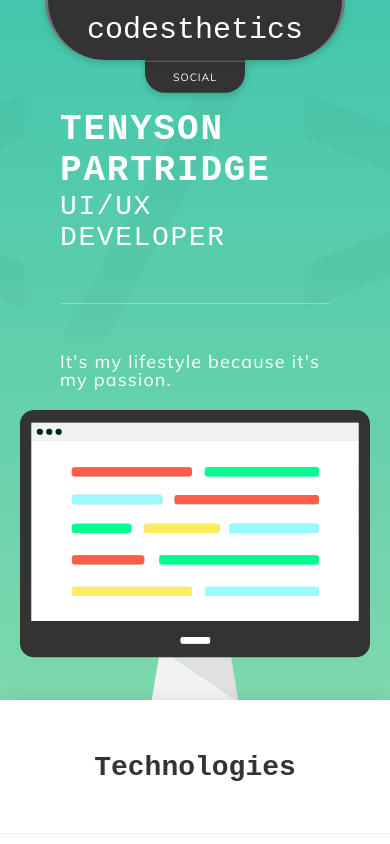
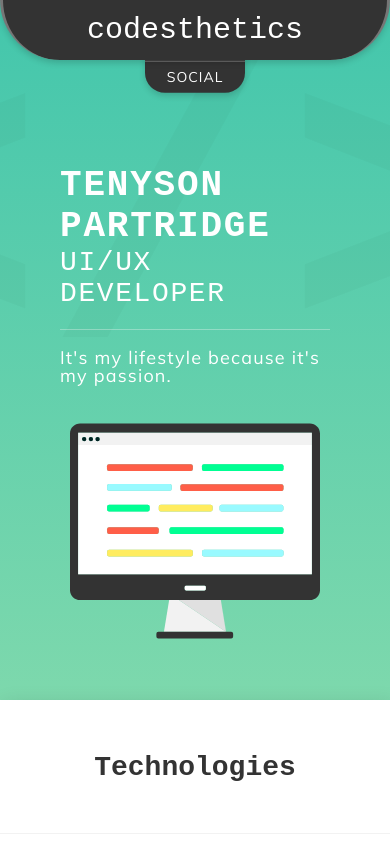
Before and after one commit to Ch33ri0s/codesthetics-www, a Vue app: page / in a window 390 px wide. Shown: the top 844 px of the page. Built offline with nearby package versions, Linux system fonts and the light colour scheme.

Commit message:
fixed some styling issues with mobile and added better functionality

```diff
--- a/src/components/Home.vue
+++ b/src/components/Home.vue
@@ -68,8 +68,6 @@ export default {
     background: #43C6AC;
     background: -webkit-linear-gradient(to top, #F8FFAE, #43C6AC);
     background: linear-gradient(to top, #F8FFAE, #43C6AC);
-
-
     width: 100%;
     position: relative;
     max-width: 100%;
@@ -131,11 +129,13 @@ export default {
           h3 {
             font-size: 2.8rem;
             text-align: left;
+            padding-bottom: 2rem;
 
           }
           .tagline {
             font-size: 1.8rem;
             text-align: left;
+            padding-top: 2rem;
           }
         }
       }
@@ -152,6 +152,8 @@ export default {
         height: 35rem;
         @media (max-width: 600px) {
           margin: 0;
+          width: 25rem;
+          height: 25rem;
         }
       }
       .background-text {
--- a/src/components/Navbar.vue
+++ b/src/components/Navbar.vue
@@ -6,11 +6,11 @@
     </div>
     <div id="social" class="social">
       <ul>
-        <li @click="menuClick()"><a>Facebook</a></li>
-        <li @click="menuClick()"><a>Instagram</a></li>
-        <li @click="menuClick()"><a>Twitter</a></li>
-        <li @click="menuClick()"><a>Github</a></li>
-        <li @click="menuClick()" class="dropdown"><a>Social</a></li>
+        <li class="social-link" @click="menuClick()"><a href="https://www.facebook.com/tenysonpartridge">Facebook</a></li>
+        <li class="social-link"  @click="menuClick()"><a href="https://www.instagram.com/tenyson11">Instagram</a></li>
+        <li class="social-link"  @click="menuClick()"><a>Twitter</a></li>
+        <li class="social-link"  @click="menuClick()"><a>Github</a></li>
+        <li @click="menuClick()" class="social-dropdown">Social</li>
       </ul>
     </div>
   </div>
@@ -89,6 +89,9 @@ export default {
     -webkit-animation-name: slideInTop;
     -webkit-animation-duration: .45s;
     -webkit-animation-timing-function: cubic-bezier(0.175, 0.885, 0.32, 1.5);
+    @media (max-width: 600px) {
+      width: 100%;
+    }
     .logo {
       color: white;
       font-size: 3rem;
@@ -135,12 +138,44 @@ export default {
           background: rgb(75, 75, 75);
         }
         a {
+          position: relative;
           font-family: 'muliregular', sans-serif;
           color: white;
           font-size: 1.05rem;
           text-transform: uppercase;
           letter-spacing: 1px;
+          text-decoration: none;
+
         }
+        a:before {
+          content: "";
+          position: absolute;
+          width: 100%;
+          height: 1px;
+          bottom: -5px;
+          left: 0;
+          background-color: white;
+          visibility: hidden;
+          -webkit-transform: scaleX(0);
+          transform: scaleX(0);
+          -webkit-transition: all 0.3s ease-in-out 0s;
+          transition: all 0.3s ease-in-out 0s;
+        }
+
+        a:hover:before {
+          visibility: visible;
+          -webkit-transform: scaleX(1);
+          transform: scaleX(1);
+        }
+      }
+      .social-dropdown {
+        // font-weight: bold;
+        position: relative;
+        font-family: 'muliregular', sans-serif;
+        color: white;
+        font-size: 1.4rem;
+        text-transform: uppercase;
+        letter-spacing: 1px;
       }
     }
   }
```
